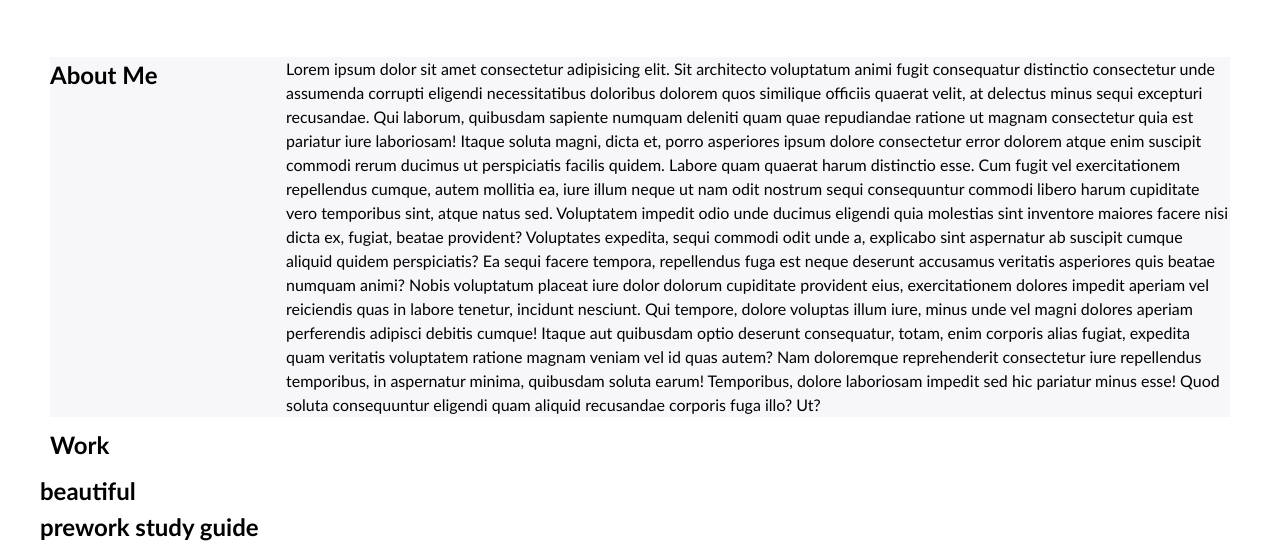
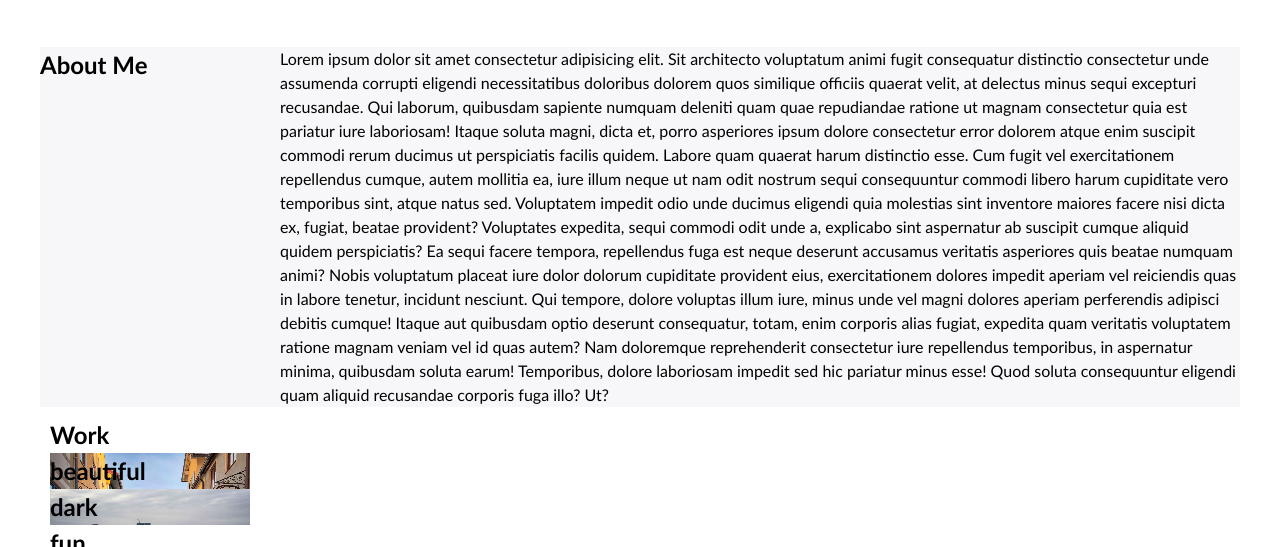
Before and after one commit to lotus-pocus/my_portfolio, a plain HTML site: page index.html in a window 1280 px wide. Shown: the part 253-800 px from the top of the page. Drawn offline with Linux system fonts and the light colour scheme.

Commit message:
recovery

```diff
--- a/css/style.css
+++ b/css/style.css
@@ -60,25 +60,43 @@ img {
   grid-template-areas:
   "sec-1 sec-2 sec-2"
   "sec-3 sec-4 sec-5"
-  "sec-3 sec-6 sec-7"
+  "sec-3 sec-6 sec-6"
   "sec-8 sec-9 sec-9";
   grid-template-columns: 20% 40% 40%;
   background-color: #F7F7F9;
 }
+
+#herogrid {
+  margin: 10px;
+  background-repeat: no-repeat;
+}
+
 #about {
   grid-area: sec-1;
-  margin: 10px;
 }
 .biography {
   grid-area: sec-2;
 }
 #work {
   grid-area: sec-3;
-  margin: 10px;
+}
+
+#beautiful {
+  grid-area: sec-4;
+  display:flex;
+  background-repeat: no-repeat;
+  background-image: url(../images/beautiful2.png)
+}
+
+#dark {
+  grid-area: sec-5;
+  background-repeat: no-repeat;
+  background-image: url(../images/dark.png);
 }
 
 #study-guide {
   grid-area: sec-5;
+
 }
 
 #blog {
--- a/index.html
+++ b/index.html
@@ -47,9 +47,6 @@
       <div id="beautiful" class="herogridarea">
         <h1>beautiful</h1>
       </div>
-      <div id="prework-study-guide">
-        <h1>prework study guide</h1>
-      </div>
       <div id="dark">
         <h1>dark</h1>
       </div>
```
Also changed, not shown: images/beautiful2.png (added), images/dark.png (added).
